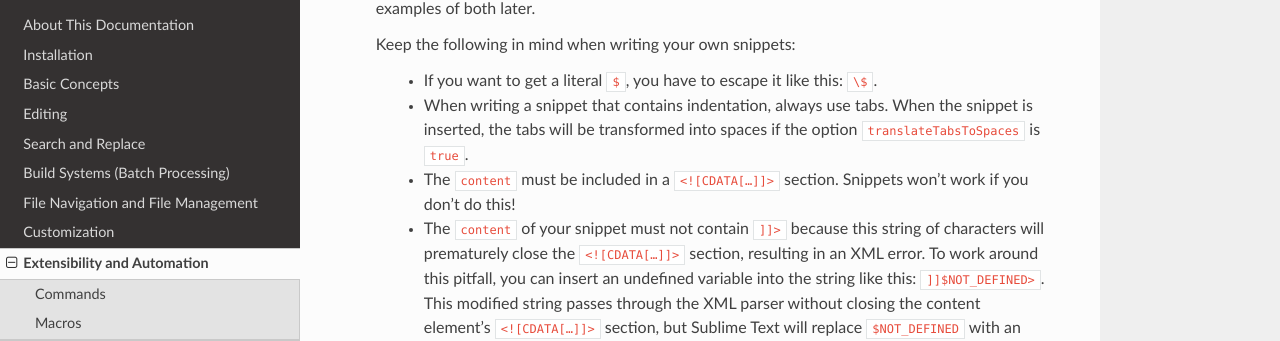
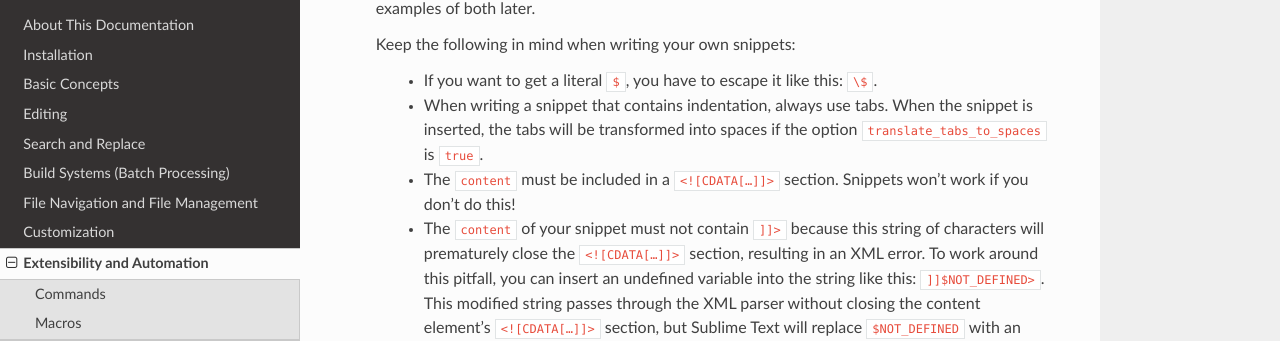
Before and after one commit to guillermooo/sublime-undocs, a Sphinx documentation site: the page built from source/extensibility/snippets.rst, in a window 1280 px wide and 900 px high, scrolled down 822 px. Shown: the part 136-477 px from the top of the window. Built offline with Sphinx 7.4.7 and the Read the Docs theme 2.0.0, drawn with Linux system fonts in a browser that asks for light colours.

Commit message:
Proper option name (#209)
translate_tabs_to_spaces

```diff
--- a/source/extensibility/snippets.rst
+++ b/source/extensibility/snippets.rst
@@ -50,7 +50,7 @@ these parts in turn.
 
         - When writing a snippet that contains indentation, always use tabs.
           When the snippet is inserted, the tabs will be transformed into spaces
-          if the option ``translateTabsToSpaces`` is ``true``.
+          if the option ``translate_tabs_to_spaces`` is ``true``.
 
         - The ``content`` must be included in a ``<![CDATA[…]]>`` section.
           Snippets won't work if you don't do this!
```
